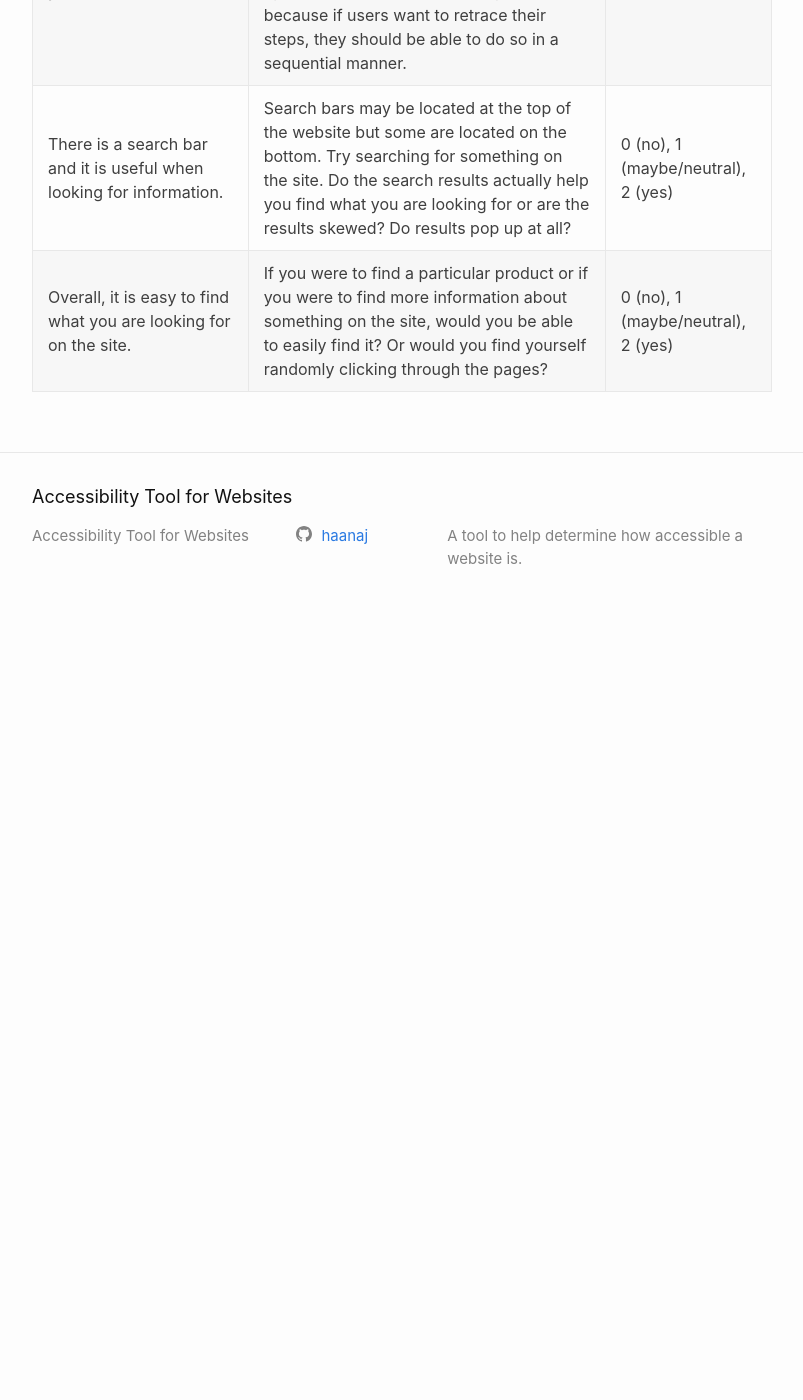
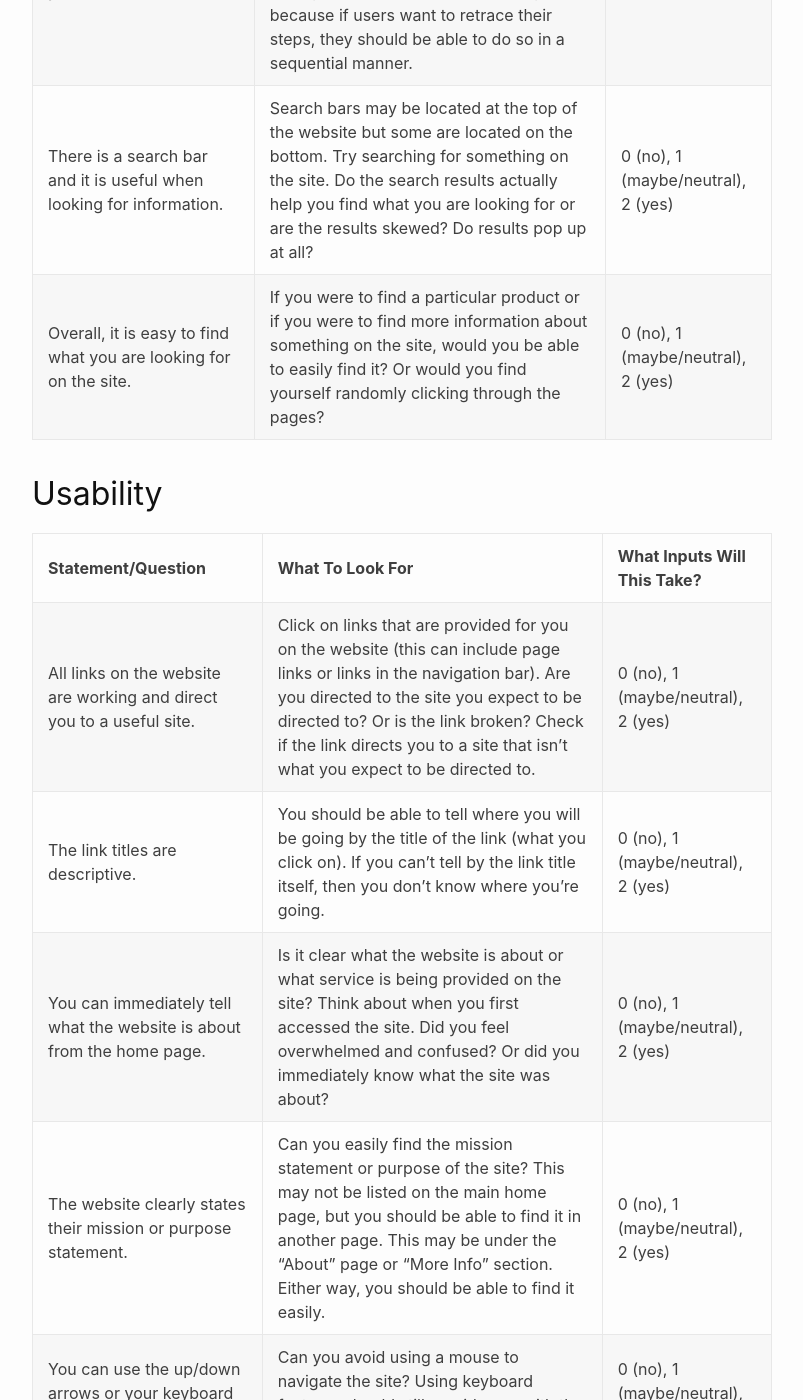
Before and after one commit to haanaj/accessibility-tool, a Jekyll site: the page built from guide.md, in a window 1280 px wide and 1400 px high, scrolled down 1412 px. Shown: the whole window, without its empty margins (238-1041 px from the left). Built offline with Jekyll 4.4.1, drawn with Linux system fonts in a browser that asks for light colours; before the commit the page ends 2042 px from its top, so only the background shows below that; some of the changed text lies outside the part shown.

Commit message:
Adding Usability to guide.md

```diff
--- a/guide.md
+++ b/guide.md
@@ -13,7 +13,7 @@ This guide is broken up by the four sections and will go through each statement
 
 ### Navigation
 
-|Statement/Question| What To Look For| What Inputs Will This Take?|
+|**Statement/Question**| **What To Look For**| **What Inputs Will This Take?**|
 |The website makes use of a navigation bar.| Look at either the side or the top of the website. Does this website have tabs or a drop down menu that gives you access to more options? If a website doesn't have a navigation tool, then all their information will be listed on that one main page or they will have links listed to other pages but no central way to find other pages.| 0 (no), 1 (maybe/neutral), 2 (yes)|
 |If you click on the navigation bar, options are displayed in an orderly fashion.| When you hover or click on a tab in the navigation bar, are the options listed in order or under sections? Or is the information just listed in an order that has no significance?| 0 (no), 1 (maybe/neutral), 2 (yes)|
 |The options listed in the nav bar help you find what you are looking for.| Are you able to easily find what you're looking for? Or do you find yourself confused by all the options? Do the sections in the navigation bar actually pertain to the content or are the titles useless? |0 (no), 1 (maybe/neutral), 2 (yes)|
@@ -21,3 +21,14 @@ This guide is broken up by the four sections and will go through each statement
 |If you click the "back" button, you go immediately to the page you were on.| This will depend on the browser that you are using, but click the "back" button that is usually listed by the website link at the top of your browser. When you are taken back a page, do you end up immediately at the page you were at before or do you end up somewhere else? This is important because if users want to retrace their steps, they should be able to do so in a sequential manner. |0 (no), 1 (maybe/neutral), 2 (yes)|
 |There is a search bar and it is useful when looking for information.| Search bars may be located at the top of the website but some are located on the bottom. Try searching for something on the site. Do the search results actually help you find what you are looking for or are the results skewed? Do results pop up at all? |0 (no), 1 (maybe/neutral), 2 (yes)|
 |Overall, it is easy to find what you are looking for on the site.| If you were to find a particular product or if you were to find more information about something on the site, would you be able to easily find it? Or would you find yourself randomly clicking through the pages? |0 (no), 1 (maybe/neutral), 2 (yes)|
+
+## Usability
+
+|**Statement/Question**| **What To Look For**| **What Inputs Will This Take?**|
+|All links on the website are working and direct you to a useful site.| Click on links that are provided for you on the website (this can include page links or links in the navigation bar). Are you directed to the site you expect to be directed to? Or is the link broken? Check if the link directs you to a site that isn't what you expect to be directed to.| 0 (no), 1 (maybe/neutral), 2 (yes)|
+|The link titles are descriptive.| You should be able to tell where you will be going by the title of the link (what you click on). If you can't tell by the link title itself, then you don't know where you're going. | 0 (no), 1 (maybe/neutral), 2 (yes)|
+|You can immediately tell what the website is about from the home page.| Is it clear what the website is about or what service is being provided on the site? Think about when you first accessed the site. Did you feel overwhelmed and confused? Or did you immediately know what the site was about? | 0 (no), 1 (maybe/neutral), 2 (yes)|
+|The website clearly states their mission or purpose statement.| Can you easily find the mission statement or purpose of the site? This may not be listed on the main home page, but you should be able to find it in another page. This may be under the "About" page or "More Info" section. Either way, you should be able to find it easily. | 0 (no), 1 (maybe/neutral), 2 (yes)|
+|You can use the up/down arrows or your keyboard to navigate the site.| Can you avoid using a mouse to navigate the site? Using keyboard features should still provide you with the same access as using a mouse. | 0 (no), 1 (maybe/neutral), 2 (yes)|
+|Any abbreviations listed are explained.| Any abbreviations or acronyms should be explained in the first use. On each page, if an acronym or abbreviation is used, it should be spelled out completely in its first use. This applies to ALL pages of a website, not just the home page. | 0 (no), 1 (maybe/neutral), 2 (yes)|
+|All forms (contact, survey, etc.) work and are displayed appropriately.| If there is a form to submit information, does this form work or is your information not being collected? If this is your website, run several tests with test data. If this is not your site, check with the owners of the site to ensure your information is going through. | 0 (no), 1 (maybe/neutral), 2 (yes)|
```
